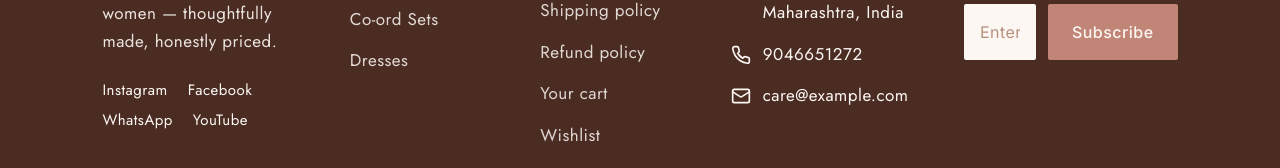
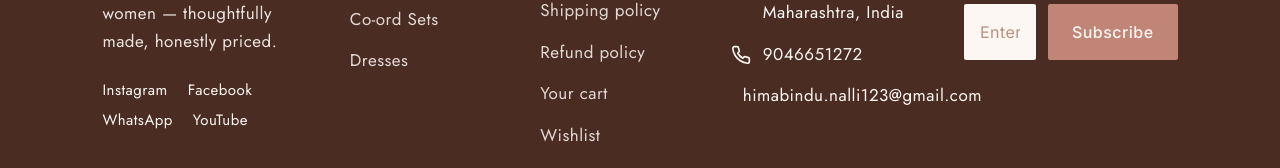
Before and after one commit to naadme/Ruhi-collection, a React (Vite) app: page /about in a window 1280 px wide. Shown: the part 2798-2966 px from the top of the page. Built offline with nearby package versions, Linux system fonts and the light colour scheme; no server answers.

Commit message:
Save stable version before performance cleanup

```diff
--- a/src/data/site.js
+++ b/src/data/site.js
@@ -14,7 +14,7 @@ export const site = {
   tagline: 'Everyday fashion for women — thoughtfully made, honestly priced.',
   address: 'Ruhi Womens Clothing Studio, Mumbai, Maharashtra, India',
   phone: '9046651272',
-  email: 'care@example.com',
+  email: 'himabindu.nalli123@gmail.com',
   hours: 'Mon – Sat, 10:00 – 19:00 IST',
   social: [{ label: 'Instagram', href: 'https://instagram.com' }, { label: 'Facebook', href: 'https://facebook.com' }, { label: 'WhatsApp', href: 'https://wa.me/919876543210' }, { label: 'YouTube', href: 'https://youtube.com' }],
   announcements: ['Fast delivery across India', 'Free shipping on orders over ₹999', '30-day easy returns', 'Customer support 10am – 7pm', 'Secure checkout'],
```
Also changed, not shown: 6 other files (tests, documents, lock files or other folders).
